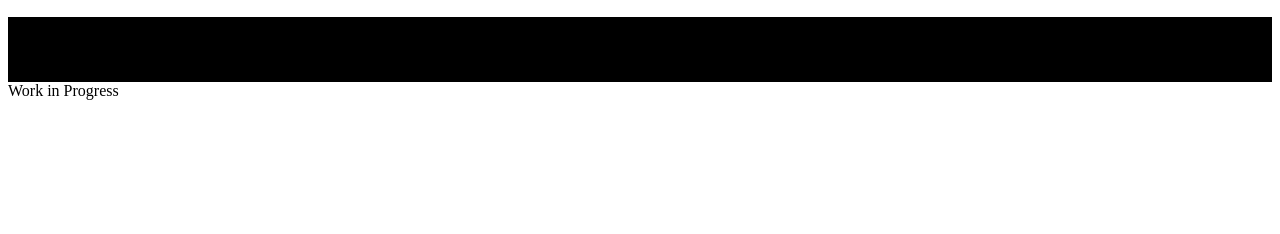
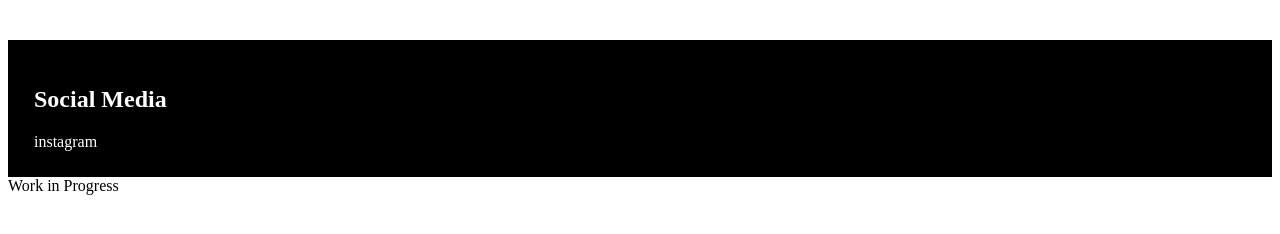
Before and after one commit to boyjupo/boyjupo.github.io, a plain HTML site: page index.html in a window 1280 px wide. Shown: the part 358-592 px from the top of the page. Drawn offline with Linux system fonts and the light colour scheme.

Commit message:
Update index.html

```diff
--- a/index.html
+++ b/index.html
@@ -9,7 +9,10 @@
   }
 
         footer{
-    background-color: #000000;
+          margin-top: 43px;
+          background-color: #000000;
+          color: white;
+          padding: 26px;
   }
 
     </style>
```
